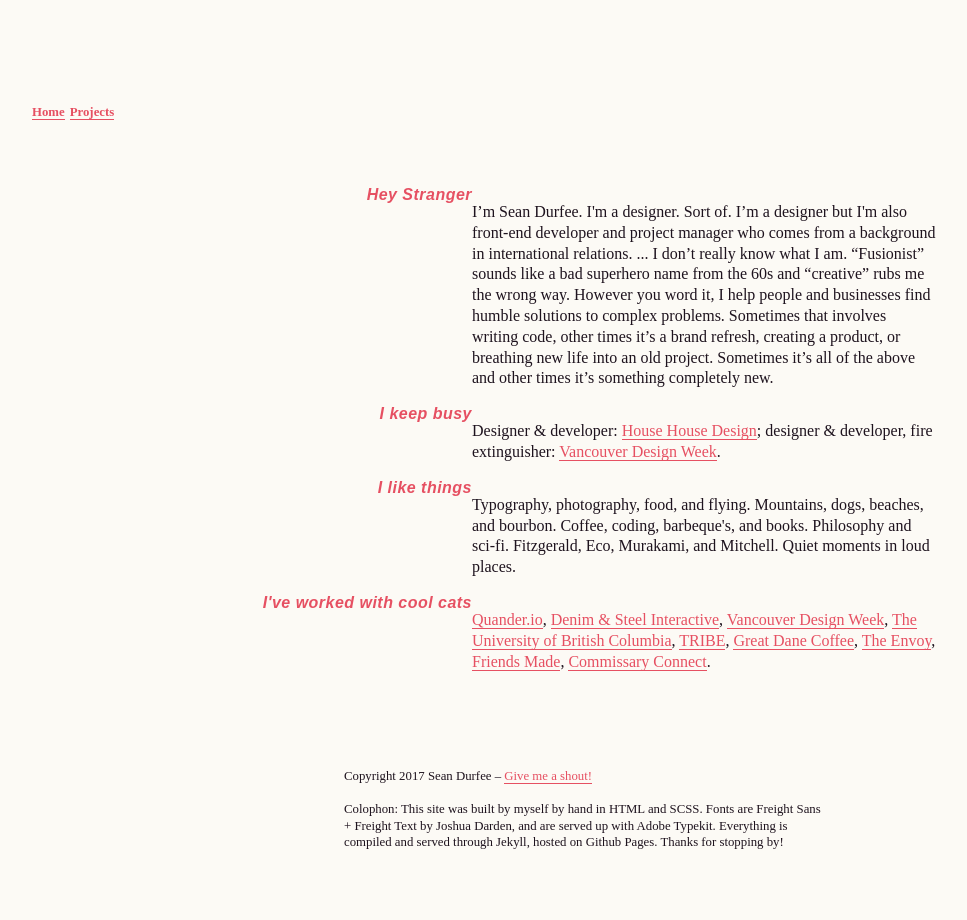
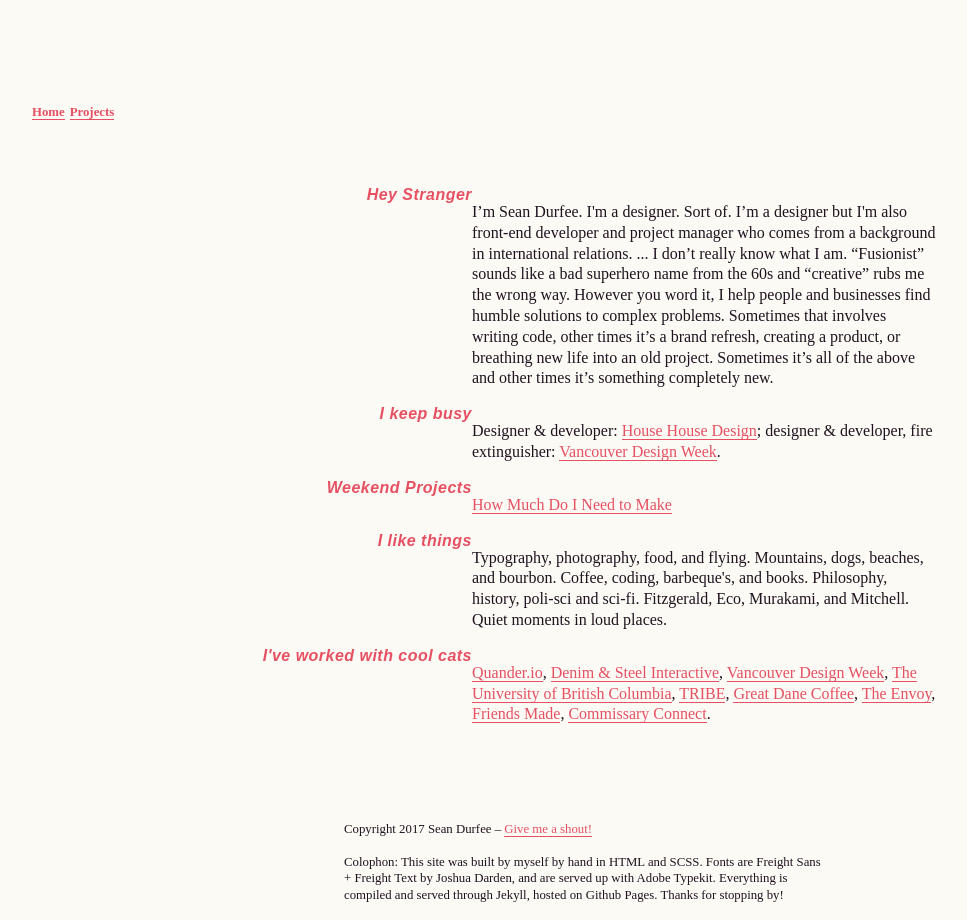
Before and after one commit to durfee/durfee.github.io, a Jekyll site: the page built from index.html, in a window 1280 px wide. Shown: the whole page, without its empty margins (56-1023 px from the left). Built offline with Jekyll 4.4.1, drawn with Linux system fonts in a browser that asks for light colours; nearby versions of some CDN libraries; comment, search, counter and statistics services are not loaded.

Commit message:
homepage copy updates

```diff
--- a/_layouts/1-home.html
+++ b/_layouts/1-home.html
@@ -22,10 +22,20 @@
 
   <div class="flexbox mb-1">
     <div class="measure-small">
+      <h1 class="emphasis italic color-pink align-right u-text-size-base">Weekend Projects</h1>
+    </div>
+    <div class="measure-large mt-1">
+      <p><a href="howmuchdoineedtomake.durfee.me">How Much Do I Need to Make</a></p>
+
+    </div>
+  </div>
+
+  <div class="flexbox mb-1">
+    <div class="measure-small">
       <h1 class="emphasis italic color-pink align-right u-text-size-base">I like things</h1>
     </div>
     <div class="measure-large mt-1">
-      <p>Typography, photography, food, and flying. Mountains, dogs, beaches, and bourbon. Coffee, coding, barbeque's, and books. Philosophy and sci-fi. Fitzgerald, Eco, Murakami, and Mitchell. Quiet moments in loud places.</p>
+      <p>Typography, photography, food, and flying. Mountains, dogs, beaches, and bourbon. Coffee, coding, barbeque's, and books. Philosophy, history, poli-sci and sci-fi. Fitzgerald, Eco, Murakami, and Mitchell. Quiet moments in loud places.</p>
     </div>
   </div>
   <div class="flexbox mb-1">
```
